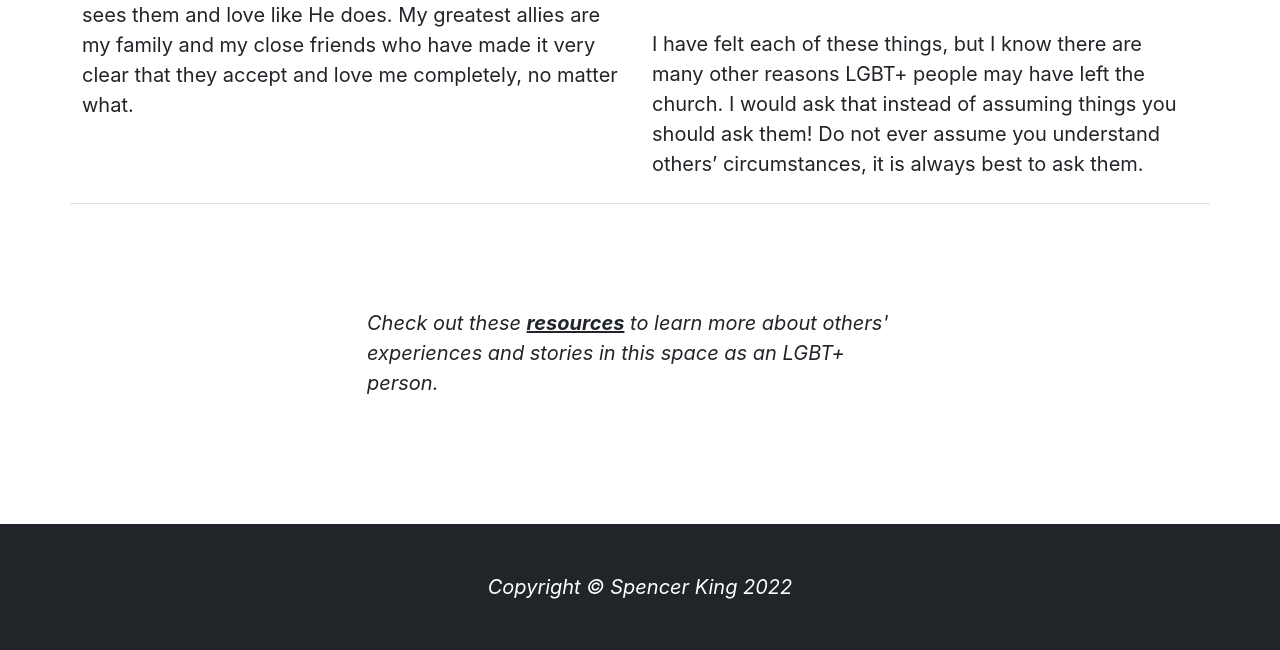
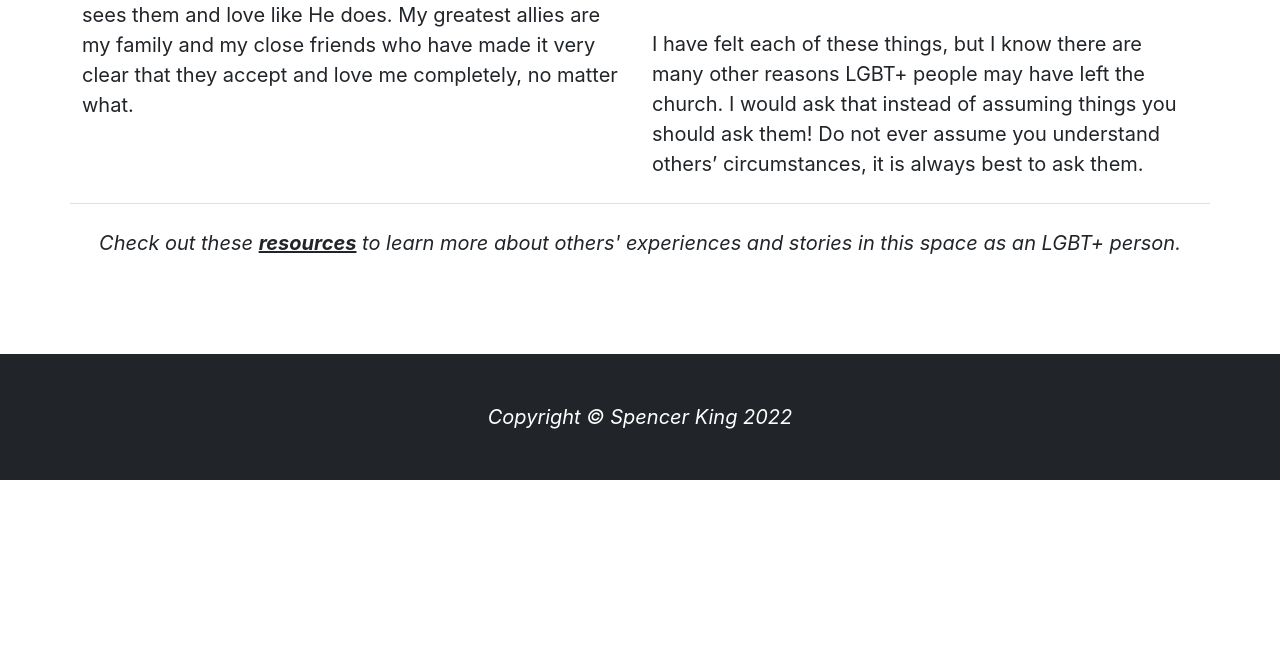
Before and after one commit to SpencerKing7/LearningToLoveV1, a Django app: page /questions/ in a window 1280 px wide. Shown: the part 2151-2801 px from the top of the page. After the commit the page ends 2631 px from the top, so only its background shows below. Run offline with Django 3.2, Linux system fonts and the light colour scheme; some libraries are stand-ins or nearby versions.

Commit message:
edit spacing for text at bottom of story and question pages

```diff
--- a/templates/pages/questions.html
+++ b/templates/pages/questions.html
@@ -70,15 +70,16 @@
 
             <!-- Divider-->
             <hr class="my-4" />
+            <p class="mb-0 text-center"><i>Check out these <a href="{% url 'learnmore' %}" style="font-weight: bold">resources</a> to learn more about others' experiences and stories in this space as an LGBT+ person.<i></p>
         </div>
     </div>
 
 
 
 
-    <div class="container my-5">
+    {% comment %} <div class="container my-5">
         <div class="row justify-content-center">
-            <div class="col-lg-6">
+            <div class="col-lg-6"> {% endcomment %}
 
                 {% comment %} <iframe src="https://docs.google.com/forms/d/e/1FAIpQLSdhPcyC9m-D453qEkJsh1xlXf22KEfnx_Uyile8_Z53RqFD-g/viewform?embedded=true"
                     width="100%" height="813" frameborder="0" marginheight="0" marginwidth="0">
@@ -94,12 +95,12 @@
 
                 <!-- Divider-->
                 {% comment %} <hr class="my-4" /> {% endcomment %}
-                <p class="mb-0"><i>Check out these <a href="{% url 'learnmore' %}" style="font-weight: bold">resources</a> to learn more about others' experiences and stories in this space as an LGBT+ person.<i></p>
-                <br>
 
-            </div>
+
+
+            {% comment %} </div>
         </div>
-    </div>
+    </div> {% endcomment %}
 </section>
 
 {% endblock %}
--- a/templates/pages/story.html
+++ b/templates/pages/story.html
@@ -67,8 +67,8 @@
                 <!-- Divider-->
                 <hr class="my-4" />
 
-                <p class="mb-0" style="font-style: italic">Have questions about my experience? Maybe these <a href="{% url 'questions' %}" style="font-weight: bold">Q&As</a> will answer some.</p>
-                <p class="mb-0" style="font-style: italic">Want to hear more stories? Check out these <a href="{% url 'learnmore' %}" style="font-weight: bold">resources</a>.</p>
+                <p class="mb-0 text-center" style="font-style: italic">Have questions about my experience? Maybe these <a href="{% url 'questions' %}" style="font-weight: bold">Q&As</a> will answer some.</p>
+                <p class="mb-0 text-center" style="font-style: italic">Want to hear more stories? Check out these <a href="{% url 'learnmore' %}" style="font-weight: bold">resources</a>.</p>
 
             </div>
         </div>
```
